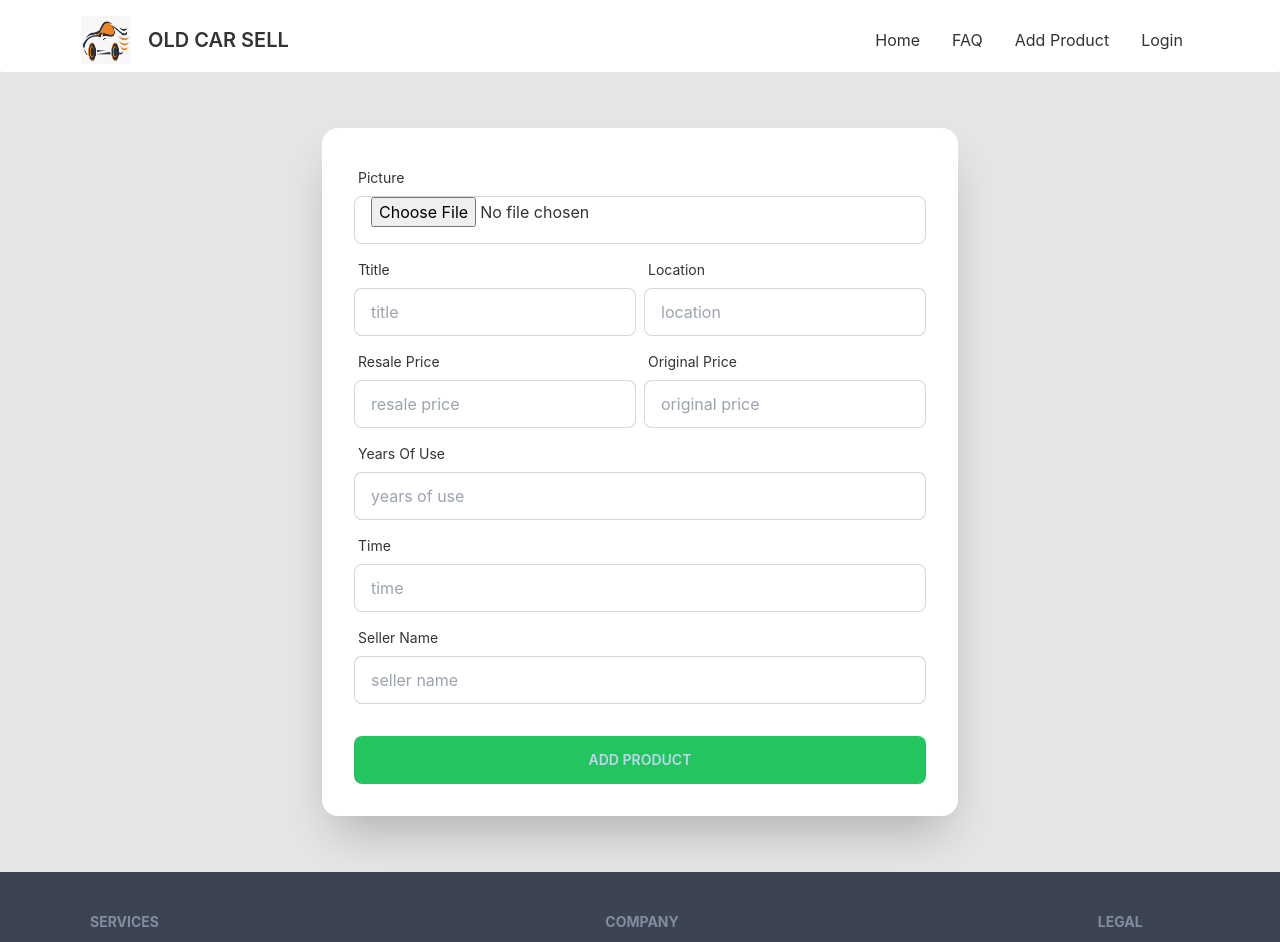
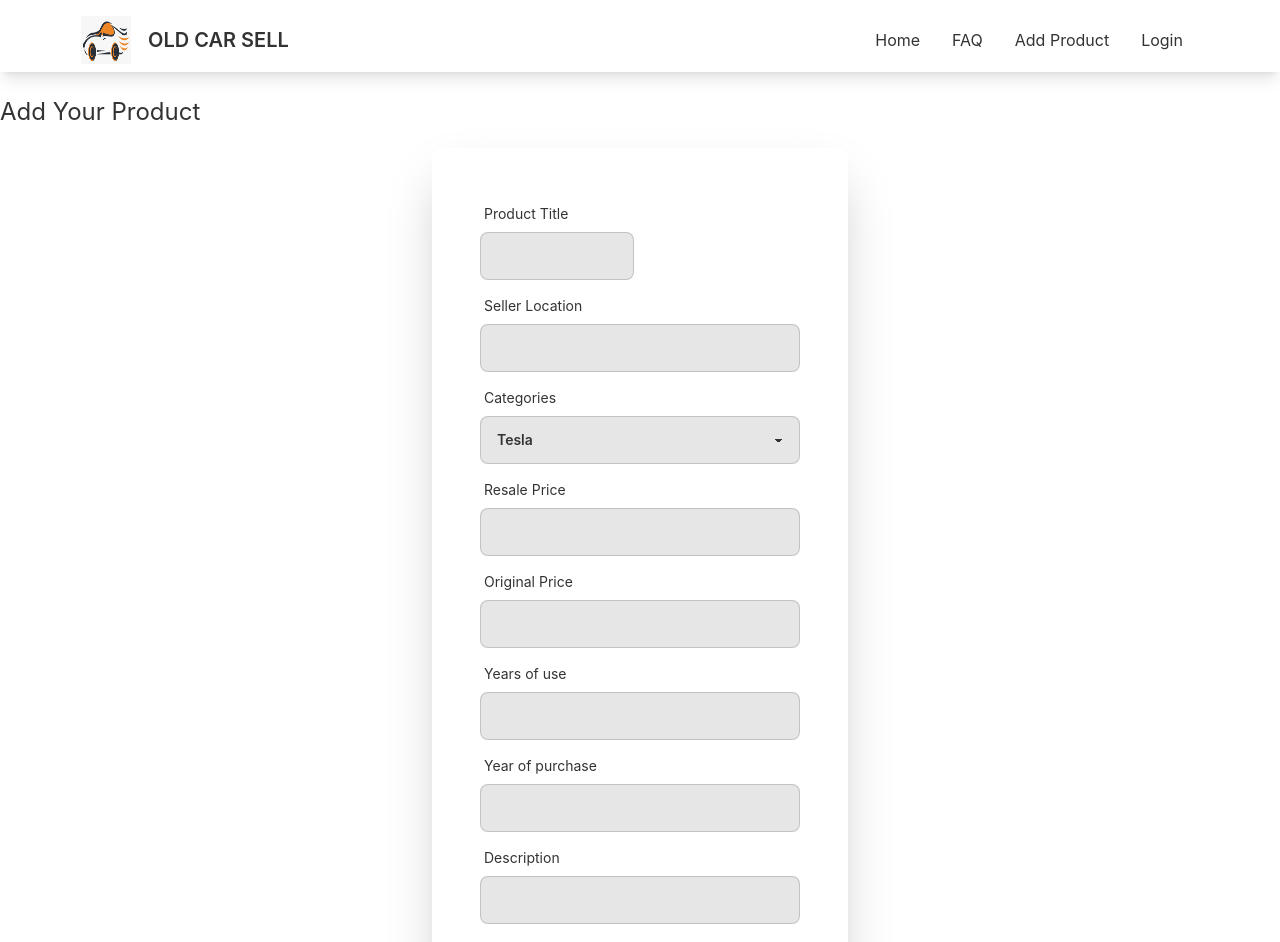
Before and after one commit to kamruzzaman22874/My-Old-Car-Sell-Repo, a React (Create React App) app: page /addproduct in a window 1280 px wide. Shown: the top 942 px of the page. Built offline with nearby package versions, Linux system fonts and the light colour scheme.

Commit message:
Added spinner

```diff
--- /dev/null
+++ b/src/Routes/PrivateRoutes/PrivateRoutes.jsx
@@ -0,0 +1,19 @@
+import React, { useContext } from 'react';
+import { Navigate, useLocation } from 'react-router-dom';
+import { AuthContext } from '../../components/AuthProvider/AuthProvider';
+
+const PrivateRoutes = ({children}) => {
+    const {user , loading} = useContext(AuthContext)
+    const location = useLocation();
+
+    if(loading){
+        return <progress className="progress w-56"></progress>
+    }
+    if(user){
+        return children;
+    }
+
+    return <Navigate to='/login' state={{path:location}} replace></Navigate>
+};
+
+export default PrivateRoutes;
--- a/src/Routes/Routes.jsx
+++ b/src/Routes/Routes.jsx
@@ -6,6 +6,7 @@ import Home from "../components/Home/Home";
 import Login from "../components/Login/Login";
 import SignUp from "../components/Login/SignUp";
 import Main from "../Layout/Main";
+import PrivateRoutes from "./PrivateRoutes/PrivateRoutes";
 
 const router = createBrowserRouter([
     {
@@ -22,7 +23,7 @@ const router = createBrowserRouter([
             },
             {
                 path:'/faq',
-                element:<FAQ></FAQ>
+                element:<PrivateRoutes><FAQ></FAQ></PrivateRoutes>
             },
             {
                 path:'/addproduct',
--- a/src/components/AddProduct/AddProduct.jsx
+++ b/src/components/AddProduct/AddProduct.jsx
@@ -1,93 +1,243 @@
-import React from 'react';
+import React, { useContext } from 'react';
 import { useForm } from 'react-hook-form';
+import toast from 'react-hot-toast';
+import { useNavigate } from 'react-router-dom';
+import { AuthContext } from '../AuthProvider/AuthProvider';
 
 const AddProduct = () => {
 
+	const {user, loader} = useContext(AuthContext)
+	const {
+		register,
+		handleSubmit,
+		formState: { errors },
+	} = useForm();
 
-    const {register , formState : {error} , handleSubmit} = useForm()
+	const time = String(new Date()).slice(0, 21);
+
+	const navigate = useNavigate();
+	//! from .env.local file====>
+	const imgHostKey = process.env.REACT_APP_Imgbb_key;
+	// console.log(imgHostKey);
+
+	const handleAddedProduct = (data) => {
+		const image = data?.img[0];
+		// console.log(image);
+		const formData = new FormData();
+		formData.append('image', image);
+		const url = `https://api.imgbb.com/1/upload?key=${imgHostKey}`;
+		fetch(url, {
+			method: 'POST',
+			body: formData,
+		})
+			.then((res) => res.json())
+			.then((imgData) => {
+				// console.log(imgData);
+				if (imgData.success) {
+					// console.log(imgData.data.url)
+
+					const addedProduct = {
+						author: user.displayName,
+						title: data.title,
+						location: data.location,
+						category: data.category,
+						resalePrice: data.resalePrice,
+						originalPrice: data.originalPrice,
+						yearsOfUse: data.yearsOfUse,
+						yearOfPurchase: data.yearOfPurchase,
+						description: data.description,
+						image: imgData.data.url,
+						time,
+					};
+					// console.log(addedProduct);
 
 
-
-    const handleAddProduct =event=>{
-        event.preventDefault();
-        const form = event.target;
-        const photo = form.photo.value;
-        const title = form.title.value;
-        const location = form.location.value;
-        const resaleprice = form.resaleprice.value;
-        const price = form.price.value;
-        const year = form.year.value;
-        const time = form.time.value;
-        const name = form.name.value;
-
-        console.log(photo, title , location , resaleprice, price , year , time , name);
+					//! Save addedProducts info to the database....
+					fetch('http://localhost:5000/products', {
+						method: 'POST',
+						headers: {
+							'content-type': 'application/json',
+						},
+						body: JSON.stringify(addedProduct),
+					})
+						.then((res) => res.json())
+						.then((result) => {
+							console.log(result);
+							toast.success('Successfully created a new Product!!');
+							navigate('/dashboard/myProduct');
+						});
+				}
+			});
+	};
 
 
-    }
+    return (
+        <div className=''>
+        <br />
+        <h1 className='mb-5 text-2xl'>Add Your Product</h1>
+        <div className='hero mb-4'>
+            <div className='hero-content grid grid-cols-1 lg:grid-cols-2-col shadow-2xl rounded-lg'>
+                <div className='card grid grid-cols-1 lg:grid-cols-2-shrink-0 w-full rounded-md max-w-sm bg-base-100'>
+                    <form
+                        onSubmit={handleSubmit(handleAddedProduct)}
+                        className='card-body'
+                    >
+                        <div className='grid grid-cols-1 lg:grid-cols-2 gap-3'>
+                            <div className='form-control w-full max-w-xs'>
+                                <label className='label'>
+                                    <span className='label-text'>Product Title</span>
+                                </label>
+                                <input
+                                    type='text'
+                                    {...register('title', {
+                                        required: 'Title is Required',
+                                    })}
+                                    className='input input-bordered w-full max-w-xs bg-base-200'
+                                />
+                                {errors.title && (
+                                    <p className='text-red-500'>{errors.title?.message}</p>
+                                )}
+                            </div>
+                            <div className='form-control  w-full max-w-xs'>{user?.displayName}</div>
+                        </div>
+                            <div className='form-control w-full max-w-xs'>
+                                <label className='label'>
+                                    <span className='label-text'>Seller Location</span>
+                                </label>
+                                <input
+                                    type='text'
+                                    {...register('location', {
+                                        required: true,
+                                    })}
+                                    className='input input-bordered w-full max-w-xs bg-base-200'
+                                />
+                                {errors.location && (
+                                    <p className='text-red-500'>{errors.location.message}</p>
+                                )}
+                            </div>
+                            <div className='form-control w-full max-w-xs'>
+                                <label className='label'>
+                                    <span className='label-text'>Categories</span>
+                                </label>
+                                <select
+                                    {...register('category', {
+                                        required: true,
+                                    })}
+                                    className='select input-bordered w-full max-w-xs bg-base-200'
+                                >
+                                    <option>Tesla</option>
+                                    <option>Mercedes_Benz</option>
+                                    <option>Rolls_Royce</option>
+                                </select>
+                                {errors.category && (
+                                    <p className='text-red-500'>{errors.category.message}</p>
+                                )}
+                            </div>
 
-    return (
-        <div className="hero min-h-screen w-full bg-base-200">
-        <div className="hero-content flex-col">
-          <form onSubmit={handleAddProduct} className="card flex-shrink-0 w-full shadow-2xl bg-base-100">
-            <div className="card-body">
-              <div className="form-control">
-                <label className="label">
-                  <span className="label-text">Picture</span>
+
+                            <div className='form-control w-full max-w-xs'>
+                                <label className='label'>
+                                    <span className='label-text'>Resale Price</span>
                                 </label>
-                <input type="file" name='photo' placeholder="picture" className="input input-bordered" />
+                                <input
+                                    type='number'
+                                    {...register('resalePrice', {
+                                        required: true,
+                                    })}
+                                    className='input input-bordered w-full max-w-xs bg-base-200'
+                                />
+                                {errors.resalePrice && (
+                                    <p className='text-red-500'>{errors.resalePrice.message}</p>
+                                )}
                             </div>
-              <div className='md:flex'>
-              <div className="form-control mr-2">
-                <label className="label">
-                  <span className="label-text">Ttitle</span>
+                            <div className='form-control w-full max-w-xs'>
+                                <label className='label'>
+                                    <span className='label-text'>Original Price</span>
                                 </label>
-                <input type="text" name='title' placeholder="title" className="input input-bordered" />
+                                <input
+                                    type='number'
+                                    {...register('originalPrice', {
+                                        required: true,
+                                    })}
+                                    className='input input-bordered w-full max-w-xs bg-base-200'
+                                />
+                                {errors.originalPrice && (
+                                    <p className='text-red-500'>
+                                        {errors.originalPrice.message}
+                                    </p>
+                                )}
                             </div>
-              <div className="form-control">
-                <label className="label">
-                  <span className="label-text">Location</span>
+
+                            <div className='form-control w-full max-w-xs'>
+                                <label className='label'>
+                                    <span className='label-text'>Years of use</span>
                                 </label>
-                <input type="text" name='location' placeholder="location" className="input input-bordered" />
+                                <input
+                                    type='number'
+                                    {...register('yearsOfUse', {
+                                        required: true,
+                                    })}
+                                    className='input input-bordered w-full max-w-xs bg-base-200'
+                                />
+                                {errors.yearsOfUse && (
+                                    <p className='text-red-500'>{errors.yearsOfUse.message}</p>
+                                )}
+                            </div>
+                            <div className='form-control w-full max-w-xs'>
+                                <label className='label'>
+                                    <span className='label-text'>Year of purchase</span>
+                                </label>
+                                <input
+                                    type='number'
+                                    {...register('yearOfPurchase', {
+                                        required: true,
+                                    })}
+                                    className='input input-bordered w-full max-w-xs bg-base-200'
+                                />
+                                {errors.yearOfPurchase && (
+                                    <p className='text-red-500'>
+                                        {errors.yearOfPurchase.message}
+                                    </p>
+                                )}
+                            </div>
+                        <div className='form-control w-full max-w-xs'>
+                            <label className='label'>
+                                <span className='label-text'>Description</span>
+                            </label>
+                            <input
+                                type='text'
+                                {...register('description', {
+                                    required: true,
+                                })}
+                                className='input input-bordered w-full max-w-xs bg-base-200'
+                            />
+                            {errors.description && (
+                                <p className='text-red-500'>{errors.description.message}</p>
+                            )}
+                        </div>
+                        <div className='form-control w-full max-w-xs'>
+                            <label className='label'>
+                                <span className='label-text'>Photo</span>
+                            </label>
+                            <input
+                                type='file'
+                                {...register('img', {
+                                    required: 'Photo is Required',
+                                })}
+                                className='input input-bordered w-full max-w-xs bg-base-200'
+                            />
+                            {errors.img && (
+                                <p className='text-red-500'>{errors.img.message}</p>
+                            )}
+                        </div>
+                        <input
+                            className='btn bg-green-500 hover:bg-green-600 border-0 text-white w-full mt-4'
+                            value='Add product'
+                            type='submit'
+                        />
+                    </form>
                 </div>
             </div>
-              <div className='md:flex'>
-              <div className="form-control mr-2">
-                <label className="label">
-                  <span className="label-text">Resale Price</span>
-                </label>
-                <input type="number" name='resaleprice' placeholder="resale price" className="input input-bordered" />
-              </div>
-              <div className="form-control">
-                <label className="label">
-                  <span className="label-text">Original Price</span>
-                </label>
-                <input type="number" name='price' placeholder="original price" className="input input-bordered" />
-              </div>
-              </div>
-              <div className="form-control">
-                <label className="label">
-                  <span className="label-text">Years Of Use</span>
-                </label>
-                <input type="number" name='year' placeholder="years of use" className="input input-bordered" />
-              </div>
-              <div className="form-control">
-                <label className="label">
-                  <span className="label-text">Time</span>
-                </label>
-                <input type="number" name='time' placeholder="time" className="input input-bordered" />
-              </div>
-              <div className="form-control">
-                <label className="label">
-                  <span className="label-text">Seller Name</span>
-                </label>
-                <input type="text" name='name' placeholder="seller name" className="input input-bordered" />
-
-              </div>
-              <div className="form-control mt-6">
-                <button className="btn bg-green-500 border-0">Add Product</button>
-              </div>
-            </div>
-          </form>
         </div>
     </div>
     );
--- a/src/components/Login/Login.jsx
+++ b/src/components/Login/Login.jsx
@@ -1,11 +1,20 @@
-import React, { useContext } from 'react';
-import { Link } from 'react-router-dom';
+import React, { useContext, useState } from 'react';
+import { Link, useLocation, useNavigate } from 'react-router-dom';
 import { AuthContext } from '../AuthProvider/AuthProvider';
 import { FcGoogle } from 'react-icons/fc';
 import toast, { Toaster } from 'react-hot-toast';
 
 const Login = () => {
-const {userLogin , googleSignIn} = useContext(AuthContext)
+const {userLogin , googleSignIn,loading} = useContext(AuthContext)
+const [user , setUser] = useState()
+const location = useLocation()
+const navigate = useNavigate()
+
+const path = location.state?.path?.pathname || '/'
+
+if(loading){
+	return <progress className="progress w-56"></progress>
+}
 
 const handleLogin =  event =>{
 	event.preventDefault()
--- a/src/components/Navbar/Navbar.jsx
+++ b/src/components/Navbar/Navbar.jsx
@@ -18,8 +18,8 @@ const Navbar = () => {
       } */}
     </React.Fragment>
     return (
-        <section>
-            <div className="navbar shadow-lg mt-2 rounded flex justify-around">
+        <section className='shadow-lg'>
+            <div className="navbar mt-2 rounded flex justify-around">
                 <div className="navbar-start">
                 <div className="dropdown">
                     <label tabIndex={0} className="btn btn-ghost lg:hidden">
```
Also changed, not shown: src/components/AuthProvider/AuthProvider.jsx (+7 -2 lines), src/components/FAQ/FAQ.jsx (+7 -1 lines). Lines whose indentation alone changed are shown as unchanged.
